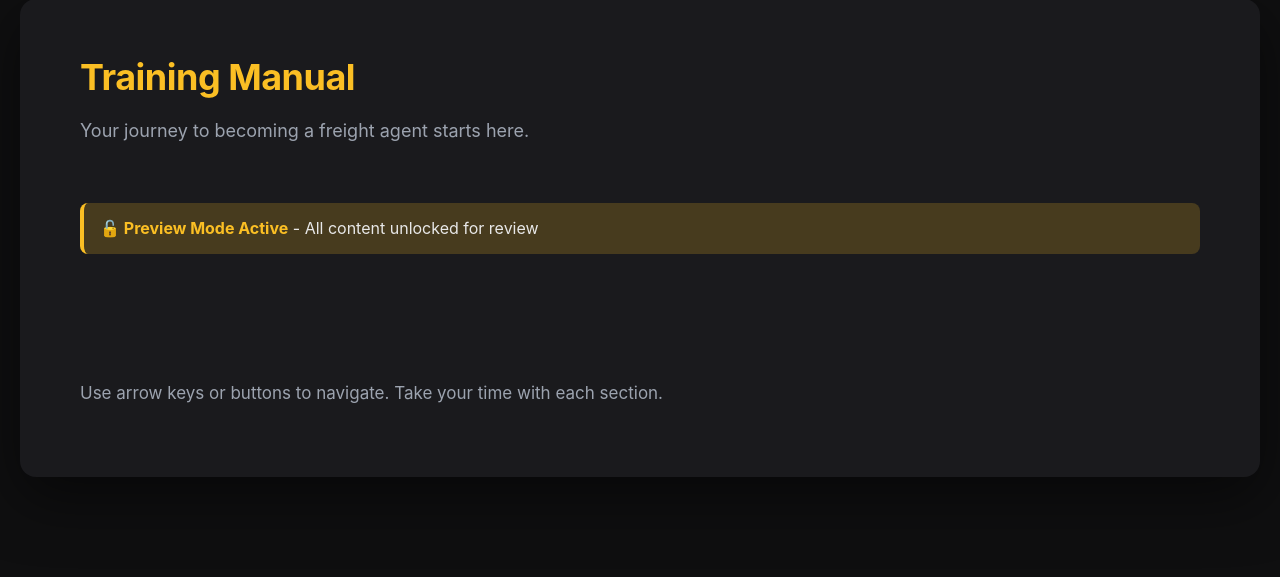
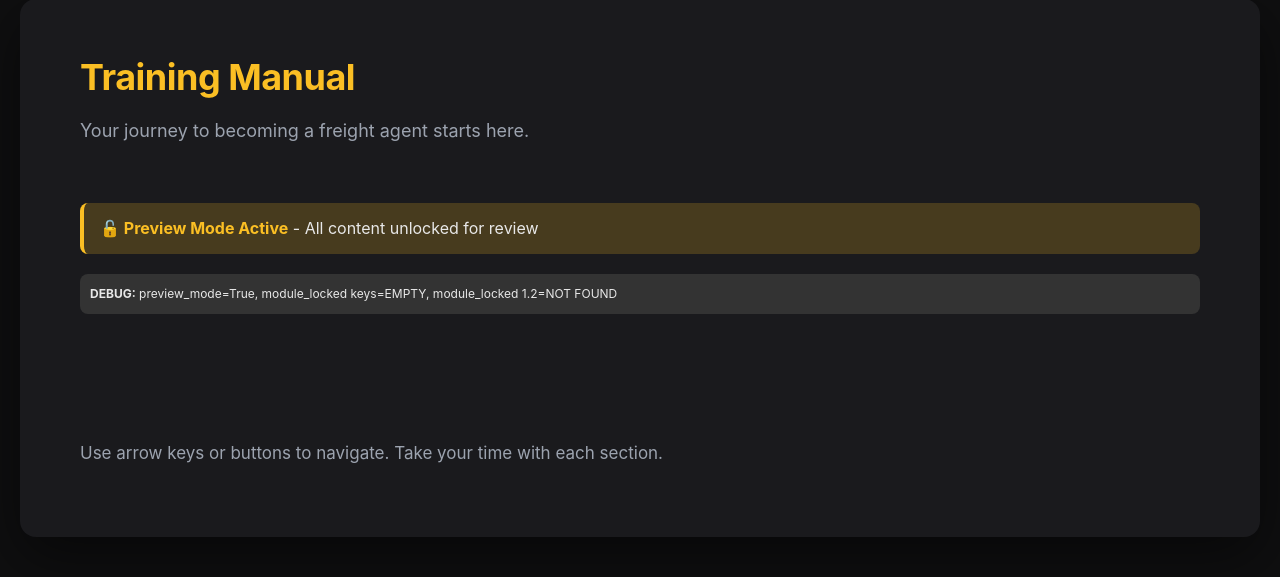
Before and after one commit to drewpacifico/trinity, a Flask app: page /page/1 in a window 1280 px wide. Shown: the part 81-658 px from the top of the page. Run offline with Flask 3, Linux system fonts and the light colour scheme; the visitor is signed in with stand-in values (Sample User, id 1); data comes from the database, SQL or seed files in the repository; data that the repository does not hold is empty; some libraries are stand-ins or nearby versions.

Commit message:
Update page.html

```diff
--- a/templates/page.html
+++ b/templates/page.html
@@ -1014,6 +1014,14 @@ h3 {
           <strong style="color: var(--highlight);">🔓 Preview Mode Active</strong> - All content unlocked for review
         </div>
       {% endif %}
+
+      <!-- DEBUG: Remove this block after testing -->
+      <div style="background: #333; padding: 10px; margin-bottom: 20px; font-size: 12px; border-radius: 8px;">
+        <strong>DEBUG:</strong> preview_mode={{ preview_mode }},
+        module_locked keys={{ module_locked.keys()|list if module_locked else 'EMPTY' }},
+        module_locked 1.2={{ module_locked.get('1.2', 'NOT FOUND') }}
+      </div>
+      <!-- END DEBUG -->
 
       <ul class="toc-list">
         {% for ch in page.chapters %}
```
